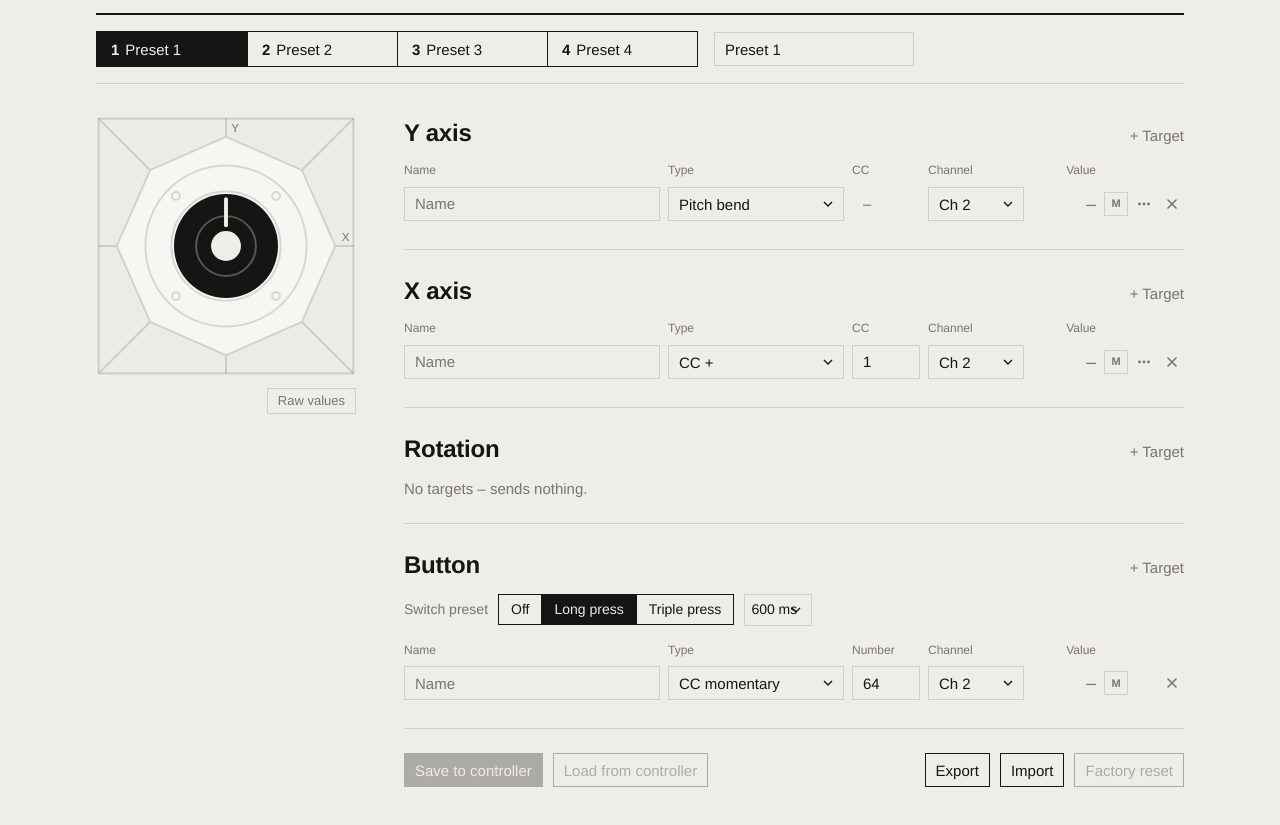
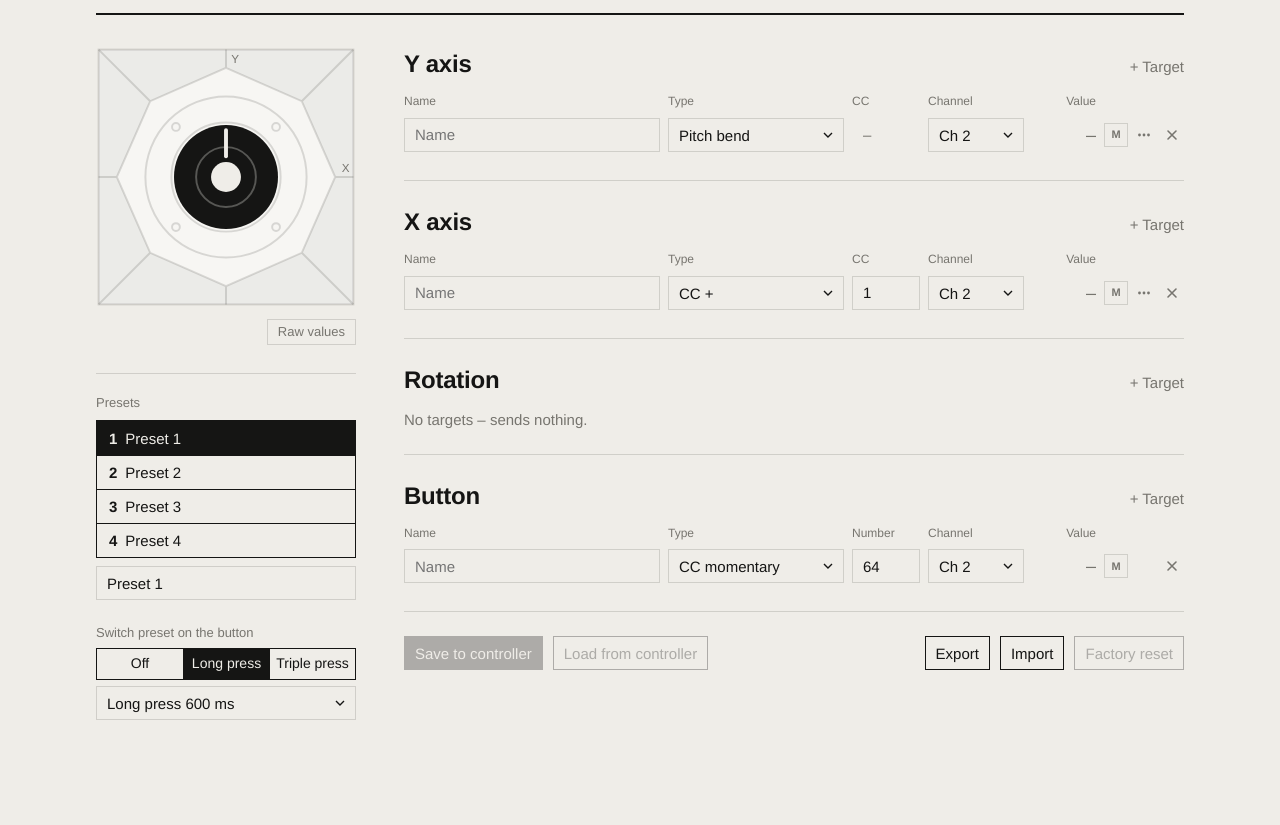
Before and after one commit to konradsimon/KosmosKontroller, a plain HTML site: page index.html in a window 1280 px wide. Shown: the part 69-894 px from the top of the page. After the commit the page ends 853 px from the top, so only its background shows below. Drawn offline with Linux system fonts and the light colour scheme.

Commit message:
Preset list, name and switching moved to the left column

```diff
--- a/index.html
+++ b/index.html
@@ -88,16 +88,24 @@
   .ports.show { display: flex; }
 
   /* ---------- Presets ---------- */
-  .presets { display: flex; align-items: center; gap: 12px 16px; flex-wrap: wrap; padding: 16px 0; border-bottom: 1px solid var(--rule); }
-  .tabs { display: inline-flex; border: 1px solid var(--ink); max-width: 100%; }
+  /* Preset panel in the left column */
+  .presets { margin-top: 28px; padding-top: 20px; border-top: 1px solid var(--rule); display: grid; gap: 8px; }
+  .presets .label { margin: 0; }
+  .tabs { display: grid; border: 1px solid var(--ink); }
   .tabs button {
-    border: 0; height: 34px; padding: 0 14px; width: 150px; text-align: left;
+    border: 0; height: 34px; padding: 0 12px; text-align: left;
     overflow: hidden; text-overflow: ellipsis; white-space: nowrap;
   }
-  .tabs button + button { border-left: 1px solid var(--ink); }
+  .tabs button + button { border-top: 1px solid var(--ink); }
   .tabs button.on { background: var(--ink); color: var(--paper); }
-  .tabs button .n { font-weight: 700; margin-right: 6px; }
-  .presets .pname { width: 200px; }
+  .tabs button .n { font-weight: 700; margin-right: 8px; }
+  .presets .pname { width: 100%; }
+  .presets .label + .seg, .presets .seg + select { margin-top: -2px; }
+  .presets .seg { display: flex; }
+  .presets .seg label { flex: 1; }
+  .presets .seg span { text-align: center; padding: 5px 4px; font-size: 14px; }
+  .presets select { width: 100%; }
+  .presets .gap { height: 8px; }
 
   .seg { display: inline-flex; border: 1px solid var(--ink); }
   .seg label { position: relative; }
@@ -138,8 +146,6 @@
   .empty { color: var(--muted); }
   .dupnote { color: var(--signal); font-size: 13px; }
   .dupnote:not(:empty) { padding-top: 8px; }
-  .opts { display: flex; align-items: center; gap: 10px; flex-wrap: wrap; margin-bottom: 16px; font-size: 14px; color: var(--muted); }
-  .opts select { height: 32px; padding: 4px 6px; }
 
   .grid { display: grid; grid-template-columns: minmax(0, 1fr) 176px 68px 96px 64px 80px; gap: 8px; align-items: center; }
   .thead { font-size: 12px; color: var(--muted); padding-bottom: 4px; }
@@ -216,10 +222,6 @@
   </header>
   <div class="err" id="err"></div>
 
-  <div class="presets">
-    <div class="tabs" id="tabs"></div>
-    <input class="pname" id="presetName" placeholder="Preset name" title="Name of the active preset">
-  </div>
 
   <main>
     <aside class="live">
@@ -255,6 +257,16 @@
       <div class="livefoot">
         <div class="last" id="last"></div>
         <button class="chip" id="rawOn" title="Shows the real joystick positions, even without targets. The controller then sends SysEx continuously, which is also visible in Ableton.">Raw values</button>
+      </div>
+
+      <div class="presets">
+        <h3 class="label">Presets</h3>
+        <div class="tabs" id="tabs"></div>
+        <input class="pname" id="presetName" placeholder="Preset name" title="Name of the active preset">
+        <div class="gap"></div>
+        <h3 class="label">Switch preset on the button</h3>
+        <div class="seg" id="gestureSeg"></div>
+        <select id="longTime" title="Long press duration"></select>
       </div>
     </aside>
 
@@ -429,16 +441,6 @@ function buttonRow(i) {
     </div>`;
 }
 
-// How the preset is switched on the button (global setting, shown in the button block)
-function gestureHtml() {
-  const seg = GESTURES.map((g, i) =>
-    `<label><input type="radio" name="gesture" value="${i}" data-g="gesture" ${i === state.gesture ? 'checked' : ''}><span>${g}</span></label>`).join('');
-  const time = state.gesture === 1
-    ? `<select data-g="longTime" title="Long press duration">${LONG_TIMES.map(v => `<option value="${v}" ${v === state.longTime ? 'selected' : ''}>${v * 10} ms</option>`).join('')}</select>`
-    : '';
-  return `<div class="opts"><span>Switch preset</span><div class="seg">${seg}</div>${time}</div>`;
-}
-
 function renderBlock(b) {
   let el = $('blk' + b);
   if (!el) {
@@ -455,7 +457,6 @@ function renderBlock(b) {
   const head = `<div class="grid thead"><span>Name</span><span>Type</span><span>${isButton ? 'Number' : 'CC'}</span><span>Channel</span><span>Value</span><span></span></div>`;
   const rows = used.map(i => isButton ? buttonRow(i) : axisRow(b, i)).join('');
   el.innerHTML = `<div class="block-head"><h2>${title}</h2>${add}</div>` +
-    (isButton ? gestureHtml() : '') +
     (used.length ? head + rows : '<div class="empty">No targets – sends nothing.</div>') +
     '<div class="dupnote"></div>';
   markConflicts();
@@ -504,6 +505,10 @@ function renderPresetBar() {
   $('tabs').innerHTML = state.presets.map((p, i) =>
     `<button class="${i === state.active ? 'on' : ''}" data-preset="${i}" title="${esc(p.name || '')}"><span class="n">${i + 1}</span>${esc(p.name || '')}</button>`).join('');
   if (document.activeElement !== $('presetName')) $('presetName').value = P().name;
+  $('gestureSeg').innerHTML = GESTURES.map((g, i) =>
+    `<label><input type="radio" name="gesture" value="${i}" ${i === state.gesture ? 'checked' : ''}><span>${g}</span></label>`).join('');
+  $('longTime').hidden = state.gesture !== 1;
+  $('longTime').value = state.longTime;
 }
 
 function renderAll() {
@@ -551,16 +556,15 @@ $('blocks').addEventListener('input', e => {
   presetChanged(state.active);
 });
 
-// Preset switching gesture on the button
-$('blocks').addEventListener('change', e => {
-  const g = e.target.dataset.g;
-  if (!g) return;
-  if (g === 'gesture') state.gesture = +e.target.value;
-  else state.longTime = +e.target.value;
-  renderBlock(BUTTON_BLOCK);
+// How the preset is switched on the button (global setting)
+$('longTime').innerHTML = LONG_TIMES.map(v => `<option value="${v}">Long press ${v * 10} ms</option>`).join('');
+function globalChanged() {
+  renderPresetBar();
   sysex(CMD.GLOBAL, [state.gesture, state.longTime]);
   setDirty(true);
-});
+}
+$('gestureSeg').addEventListener('change', e => { state.gesture = +e.target.value; globalChanged(); });
+$('longTime').onchange = () => { state.longTime = +$('longTime').value; globalChanged(); };
 
 $('blocks').addEventListener('click', e => {
   const btn = e.target.closest('button');
@@ -714,7 +718,6 @@ function onMessage(e) {
 
 function onState(d) {
   const changed = state.active !== d[5];
-  const globalChanged = state.gesture !== d[6] || state.longTime !== d[7];
   state.active = d[5]; state.gesture = d[6]; state.longTime = d[7];
   if (!connected) {
     connected = true;
@@ -724,10 +727,7 @@ function onState(d) {
   }
   if (changed) openDetails.clear();
   if (changed || awaitingDump) { awaitingDump = false; renderAll(); }
-  else {
-    renderPresetBar();
-    if (globalChanged) renderBlock(BUTTON_BLOCK);
-  }
+  else renderPresetBar();
 }
 
 // ---- Live view ----
```
